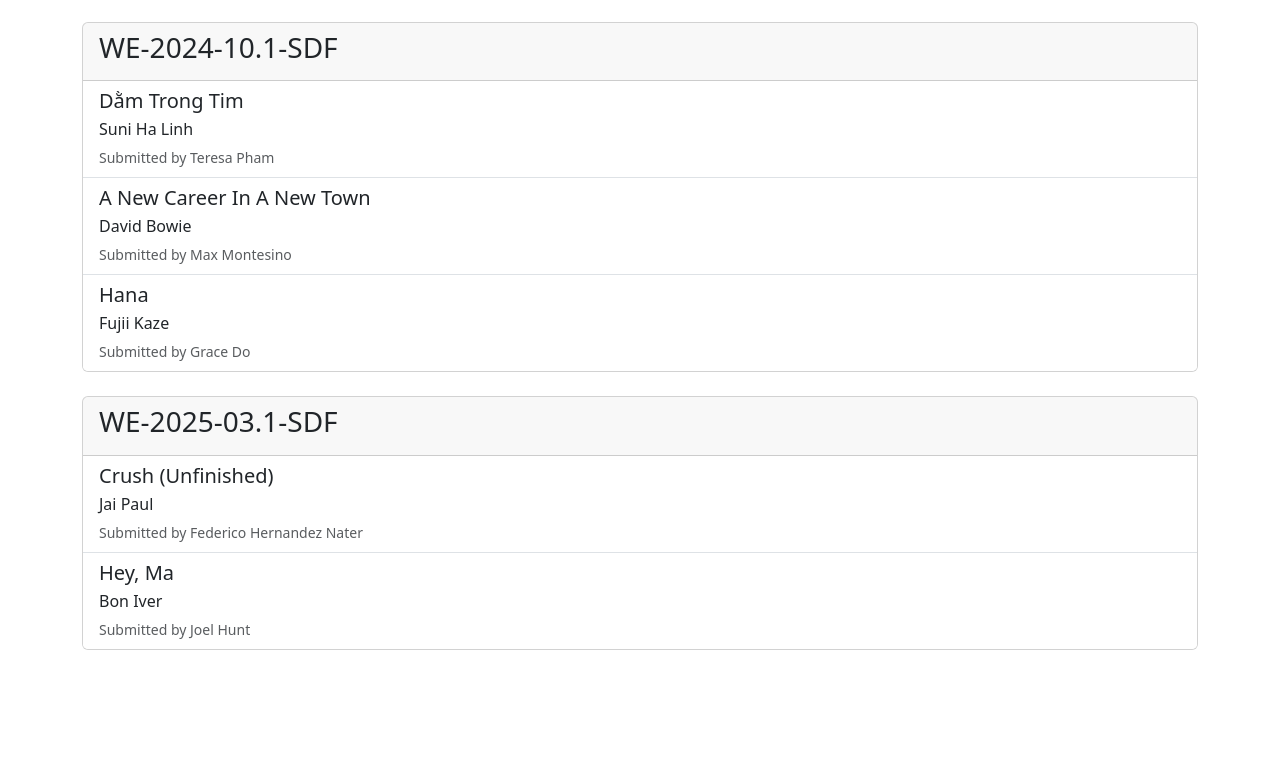
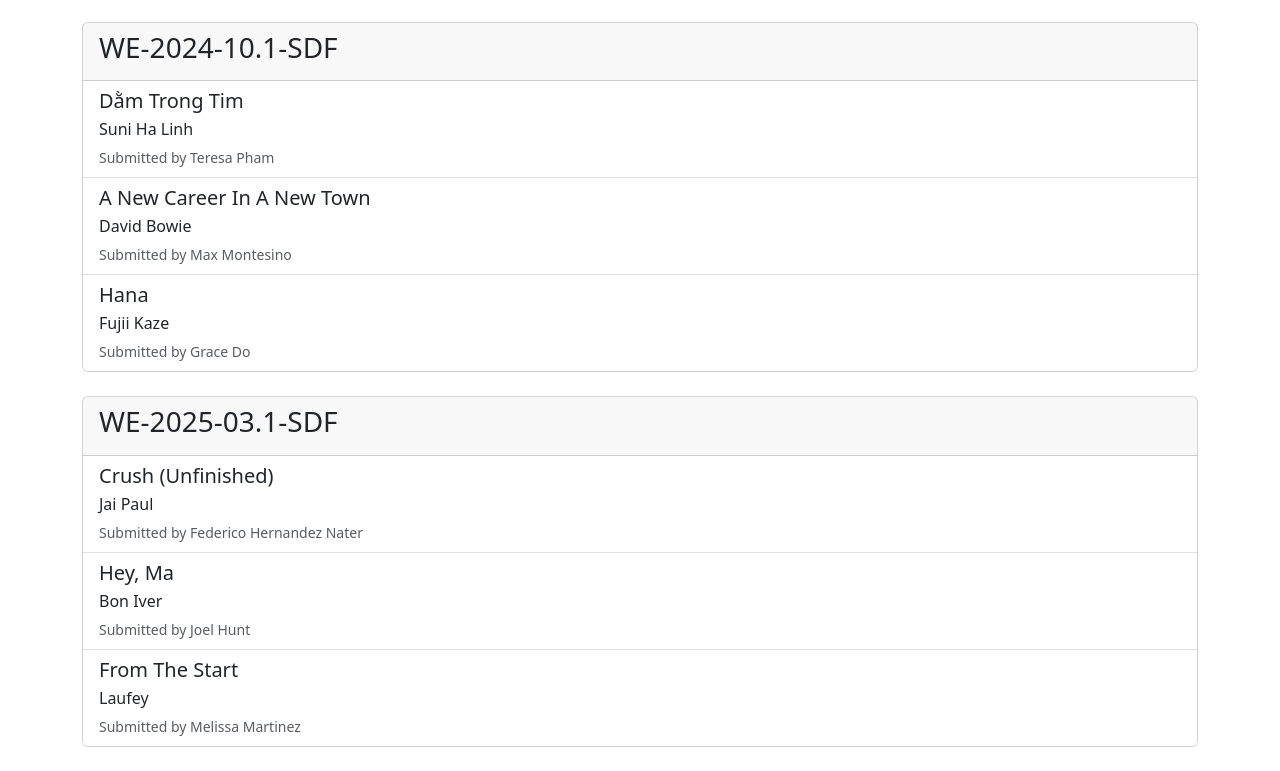
Before and after one commit to dpi-tta-projects/pr-playlist, a website: page index.html in a window 1280 px wide. Shown: the part 1850-2621 px from the top of the page. Before the commit the page ends 2524 px from the top, so only its background shows below. Drawn offline with nearby package versions, Linux system fonts and the light colour scheme; a script that the page names is missing.

Commit message:
Melissa added From The Start by Laufey

```diff
--- a/index.html
+++ b/index.html
@@ -276,6 +276,16 @@
           <p class="mb-1">Bon Iver</p>
           <small class="text-body-secondary">Submitted by Joel Hunt</small>
         </a>
+        <a
+          href="https://www.youtube.com/watch?v=lSD_L-xic9o&list=PLyOJSTHFAIiYOrieSGrTsmvzKSlznEUP6&index=10"
+          class="list-group-item list-group-item-action"
+        >
+          <div class="d-flex w-100 justify-content-between">
+            <h5 class="mb-1">From The Start</h5>
+          </div>
+          <p class="mb-1">Laufey</p>
+          <small class="text-body-secondary">Submitted by Melissa Martinez</small>
+        </a>
       </div>
     </div>
   </body>
```
